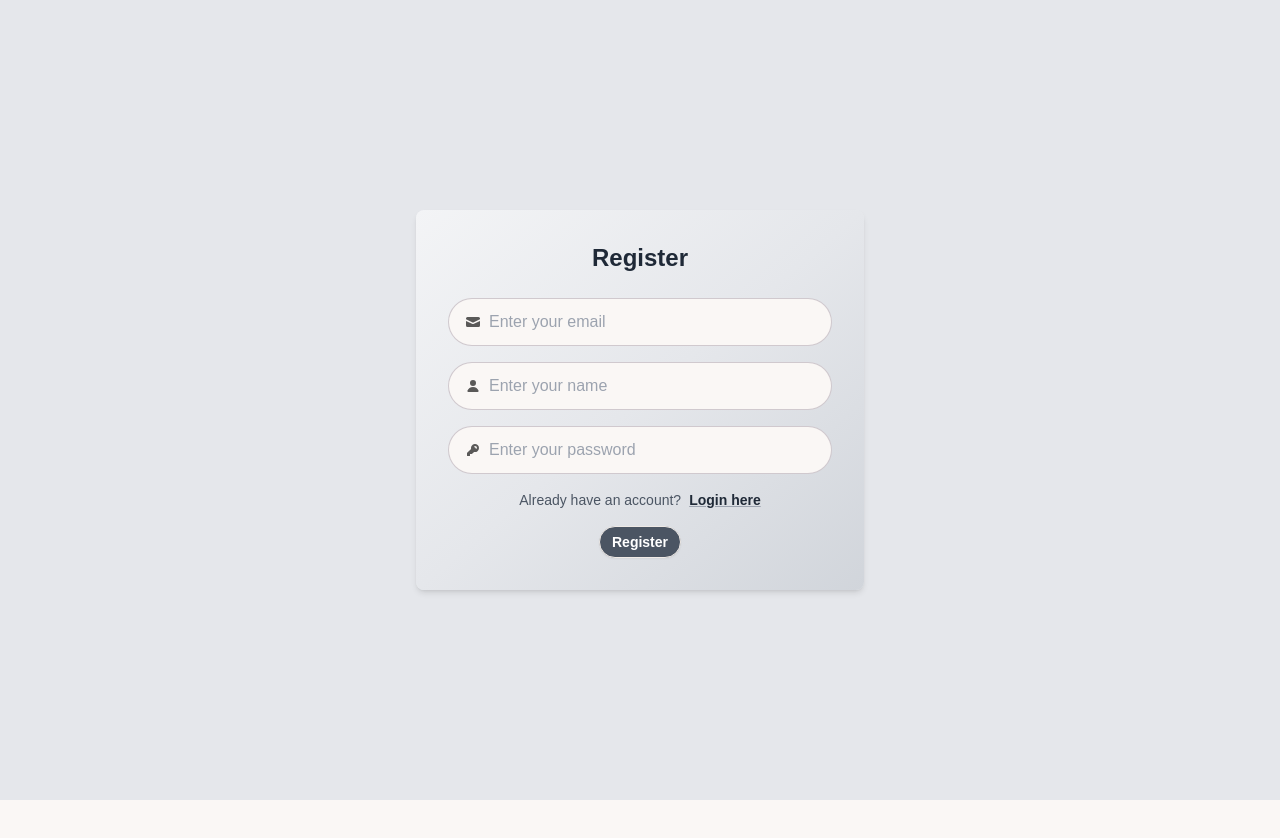
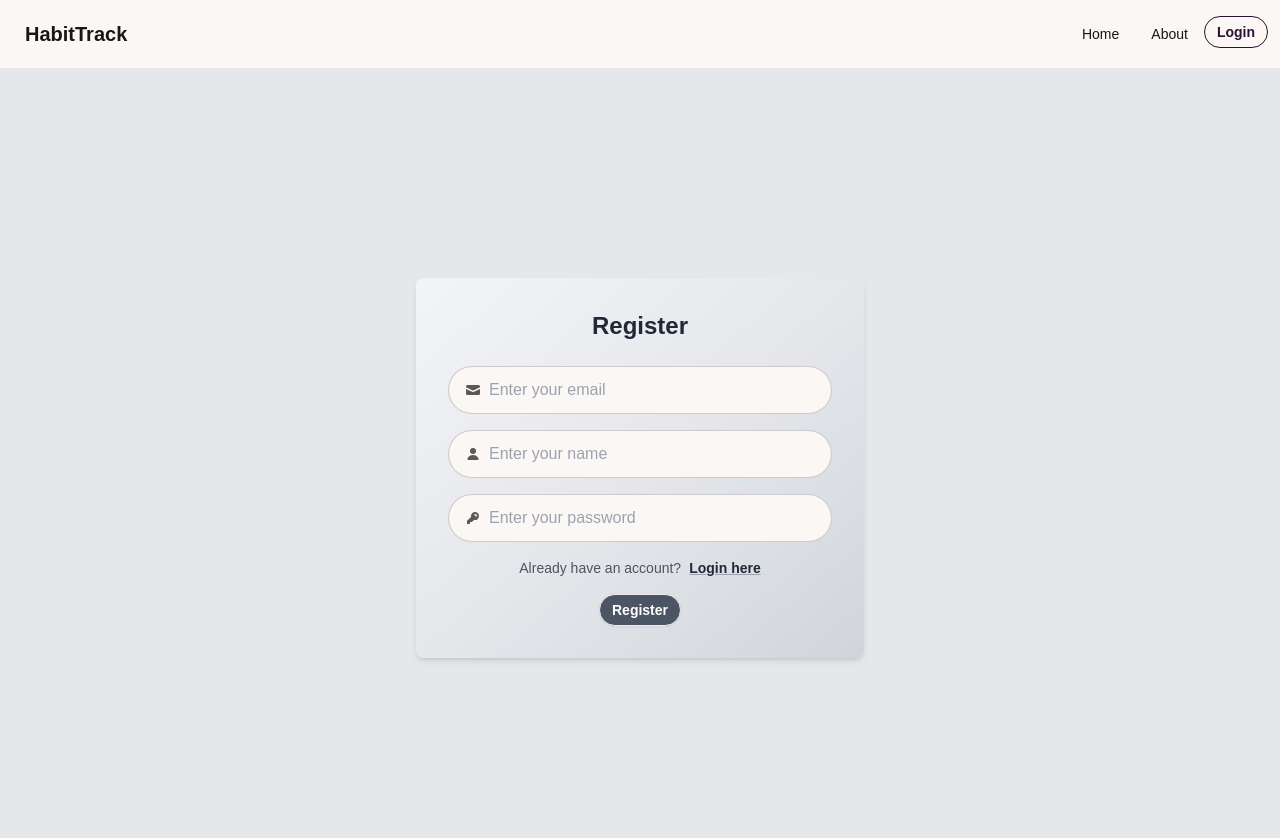
Before and after one commit to aznshrllh/habit-list, a Next.js app in the folder habit-track/: page /register in a window 1280 px wide. Shown: the top 838 px of the page. Before the commit the page ends 800 px from the top, so only its background shows below. Built offline with nearby package versions, Linux system fonts and the light colour scheme.

Commit message:
feat: add Navbar component and update layout to include it

```diff
--- a/habit-track/src/app/dashboard/page.tsx
+++ b/habit-track/src/app/dashboard/page.tsx
@@ -4,7 +4,6 @@ export default function DashboardPage() {
   return (
     <>
       <h1>Dashboard</h1>
-      <LogoutButton />
     </>
   );
 }
--- a/habit-track/src/app/layout.tsx
+++ b/habit-track/src/app/layout.tsx
@@ -1,8 +1,7 @@
 import type { Metadata } from "next";
 import { Geist, Geist_Mono } from "next/font/google";
 import "./globals.css";
-// import { ErrorProvider } from "@/context/errorContext";
-// import ErrorNotification from "@/components/ErrorNotification";
+import Navbar from "@/components/Navbar";
 
 const geistSans = Geist({
   variable: "--font-geist-sans",
@@ -29,10 +28,8 @@ export default function RootLayout({
       <body
         className={`${geistSans.variable} ${geistMono.variable} antialiased`}
       >
-        {/* <ErrorProvider> */}
+        <Navbar />
         {children}
-        {/* <ErrorNotification /> */}
-        {/* </ErrorProvider> */}
       </body>
     </html>
   );
--- /dev/null
+++ b/habit-track/src/components/Navbar.tsx
@@ -0,0 +1,104 @@
+"use client";
+
+import { useEffect, useState } from "react";
+import Link from "next/link";
+import LogoutButton from "./LogOut";
+
+export default function Navbar() {
+  const [isLoggedIn, setIsLoggedIn] = useState(false);
+
+  useEffect(() => {
+    const token = document.cookie.includes("authorization");
+    setIsLoggedIn(token);
+  }, []);
+
+  if (!isLoggedIn) {
+    return (
+      <div className="navbar bg-base-100 shadow-sm">
+        <div className="flex-1">
+          <Link href="/" className="btn btn-ghost text-xl">
+            HabitTrack
+          </Link>
+        </div>
+        <div className="flex-none">
+          <ul className="menu menu-horizontal px-1">
+            <li>
+              <Link href="/">Home</Link>
+            </li>
+            <li>
+              <Link href="/about">About</Link>
+            </li>
+            <li>
+              <Link href="/login" className="btn btn-sm btn-outline">
+                Login
+              </Link>
+            </li>
+          </ul>
+        </div>
+      </div>
+    );
+  }
+
+  return (
+    <div className="navbar bg-base-100">
+      <div className="flex-1">
+        <a className="btn btn-ghost text-xl">HabitTrack</a>
+      </div>
+      <div className="flex-none">
+        <div className="dropdown dropdown-end">
+          <div className="flex-none">
+            <ul className="menu menu-horizontal px-1">
+              <li>
+                <a>Link</a>
+              </li>
+              <li>
+                <details>
+                  <summary>Parent</summary>
+                  <ul className="bg-base-100 rounded-t-none p-2">
+                    <li>
+                      <a>Link 1</a>
+                    </li>
+                    <li>
+                      <a>Link 2</a>
+                    </li>
+                  </ul>
+                </details>
+              </li>
+            </ul>
+          </div>
+        </div>
+        <div className="dropdown dropdown-end">
+          <div
+            tabIndex={0}
+            role="button"
+            className="btn btn-ghost btn-circle avatar"
+          >
+            <div className="w-10 rounded-full">
+              <img
+                alt="Tailwind CSS Navbar component"
+                src="https://img.daisyui.com/images/stock/photo-1534528741775-53994a69daeb.webp"
+              />
+            </div>
+          </div>
+          <ul
+            tabIndex={0}
+            className="menu menu-sm dropdown-content bg-base-100 rounded-box z-[1] mt-3 w-52 p-2 shadow"
+          >
+            <li>
+              <a className="justify-between">
+                Profile
+                <span className="badge">New</span>
+              </a>
+            </li>
+            <li>
+              <a>Settings</a>
+            </li>
+            <li>
+              <LogoutButton />
+            </li>
+          </ul>
+        </div>
+      </div>
+    </div>
+  );
+}
```
